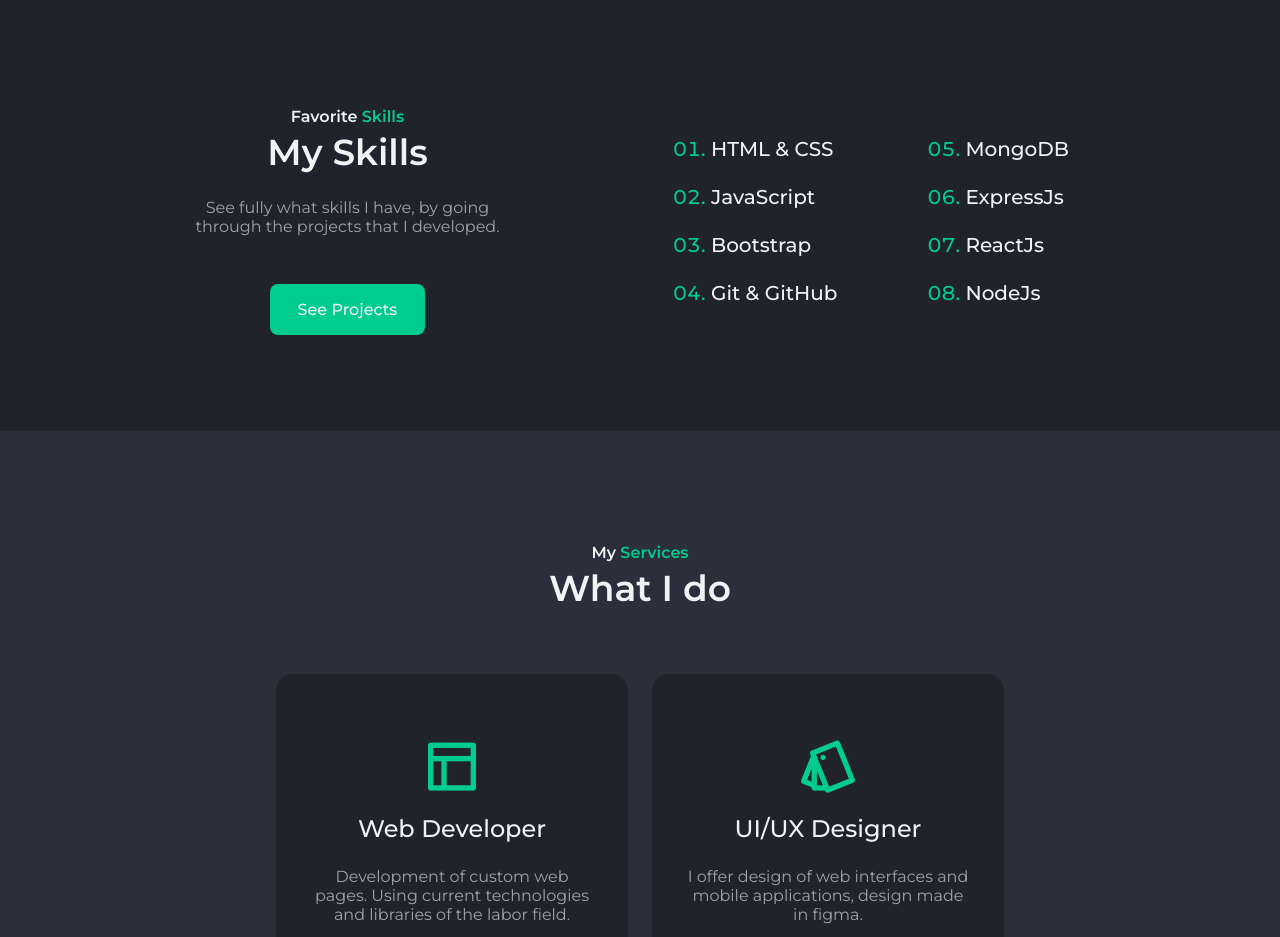
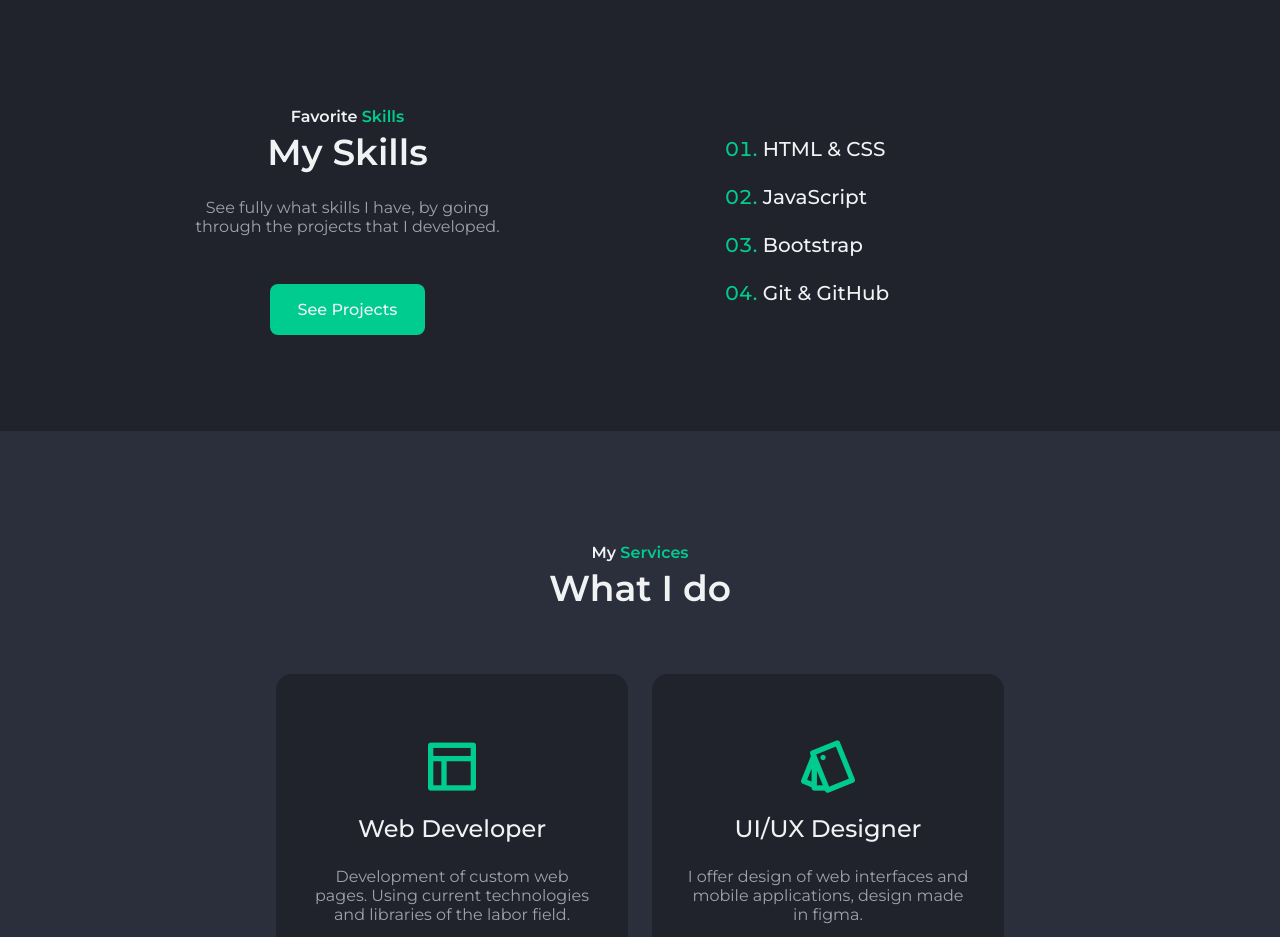
Before and after one commit to prakhar22571/portfolio, a plain HTML site: page index.html in a window 1280 px wide. Shown: the part 1580-2517 px from the top of the page. Drawn offline with nearby package versions, Linux system fonts and the light colour scheme.

Commit message:
minute changes

```diff
--- a/index.html
+++ b/index.html
@@ -219,12 +219,12 @@
                      <li class="skills__item">Git & GitHub</li>
                   </ol>
 
-                  <ol class="skills__group" start="5">
+                  <!-- <ol class="skills__group" start="5">
                      <li class="skills__item">MongoDB</li>
                      <li class="skills__item">ExpressJs</li>
                      <li class="skills__item">ReactJs</li>
                      <li class="skills__item">NodeJs</li>
-                  </ol>
+                  </ol> -->
                </div>
             </div>
          </section>
```
